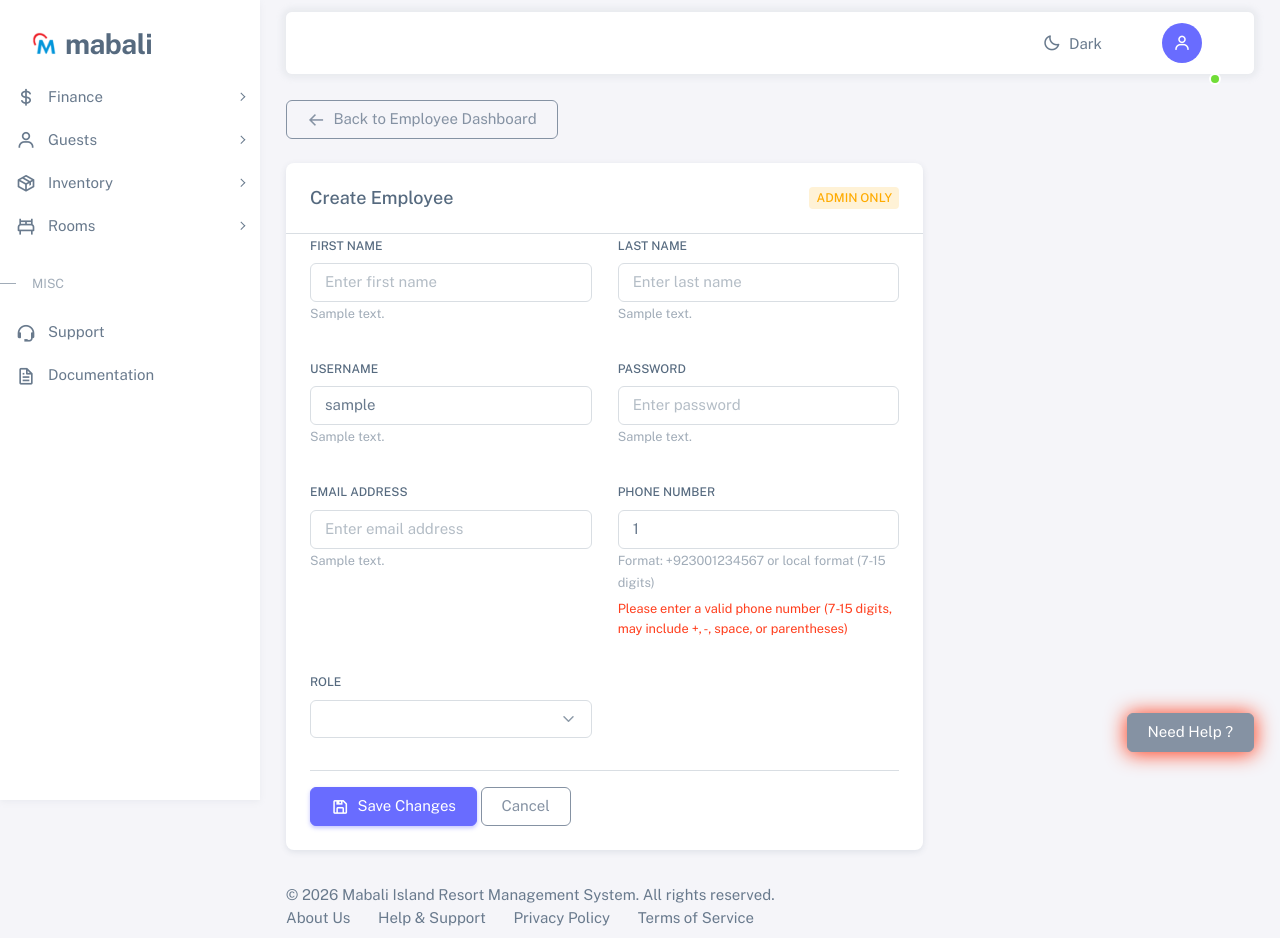
After one commit to 7aib/mabali_resort_management, a Django app: template authentication/templates/employee_create.html in a window 1280 px wide. The commit adds this page. Run offline with Django 5.2, Linux system fonts and the light colour scheme; the template is opened without the code that fills it: most values are stand-ins (such as "Sample title", 1, 10 or a date in 2020); lists and menus that the app fills with data are empty; some libraries are stand-ins or nearby versions.

Commit message:
feat: add employee and navbar fixes

```diff
--- /dev/null
+++ b/authentication/templates/employee_create.html
@@ -0,0 +1,159 @@
+{% extends "base.html" %}
+{% block title %}Create Employee {% endblock %}
+
+{% block content %}
+<div class="row g-4">
+  <!-- Back Button -->
+  <div class="col-12">
+    <a href="{% url 'employee_dashboard' %}" class="btn btn-outline-secondary">
+      <i class="bx bx-arrow-back me-2"></i>Back to Employee Dashboard
+    </a>
+  </div>
+
+  <!-- Create Form -->
+  <div class="col-12 col-lg-8">
+    <div class="card">
+      <div class="card-header border-bottom">
+        <div class="d-flex justify-content-between align-items-center">
+          <h5 class="m-0">Create Employee</h5>
+          <span class="badge bg-label-warning">Admin Only</span>
+        </div>
+      </div>
+      <div class="card-body">
+
+
+        <form method="post" class="needs-validation">
+          {% csrf_token %}
+
+          {% comment %} <div class="alert alert-info mb-3">
+            <i class="bx bx-info-circle me-2"></i>
+            <strong>Current Employee:</strong> {{ employee.get_full_name|default:employee.username }} (@{{ employee.username }})
+          </div> {% endcomment %}
+
+          <div class="row mb-3">
+            <div class="col-md-6">
+              {% include 'components/forms/input.html' with id="first_name" label="First Name" value=employee.first_name placeholder="Enter first name" %}
+            </div>
+            <div class="col-md-6">
+              {% include 'components/forms/input.html' with id="last_name" label="Last Name" value=employee.last_name placeholder="Enter last name" %}
+            </div>
+          </div>
+
+            <div class="row mb-3">
+            <div class="col-md-6">
+              {% include 'components/forms/input.html' with id="username" label="Username" value=employee.username placeholder="Enter username" %}
+            </div>
+            <div class="col-md-6">
+              {% include 'components/forms/input.html' with id="password" label="Password" type="password" value=employee.password placeholder="Enter password" %}
+            </div>
+          </div>
+
+          <div class="row mb-3">
+            <div class="col-md-6">
+              {% include 'components/forms/input.html' with type="email" id="email" label="Email Address" value=employee.email placeholder="Enter email address" %}
+            </div>
+            <div class="col-md-6">
+              {% include 'components/forms/input.html' with type="tel" id="phone_number" label="Phone Number" value=employee.phone_number|default:'+92' placeholder="+923001234567" pattern="^\+?[0-9\s\-\(\)]{7,15}$" minlength="7" maxlength="15" title="Phone number must be 7-15 digits long. Use format: +923001234567 or 03001234567" help_text="Format: +923001234567 or local format (7-15 digits)" error_id="phone_error" error_msg="Please enter a valid phone number (7-15 digits, may include +, -, space, or parentheses)" %}
+            </div>
+          </div>
+
+          <div class="row mb-3">
+            <div class="col-md-6">
+              {% include 'components/forms/select.html' with id="role" label="Role" options=roles current_value=employee.role required=True %}
+            </div>
+          </div>
+
+          <hr>
+
+          <div class="row">
+            <div class="col-12">
+              <button type="submit" class="btn btn-primary">
+                <i class="bx bx-save me-2"></i>Save Changes
+              </button>
+              <a href="{% url 'employee_dashboard' %}" class="btn btn-outline-secondary">Cancel</a>
+            </div>
+          </div>
+        </form>
+      </div>
+    </div>
+  </div>
+</div>
+
+<style>
+  .avatar {
+    display: inline-flex;
+    align-items: center;
+    justify-content: center;
+    width: 5rem;
+    height: 5rem;
+    border-radius: 50%;
+  }
+  .avatar-xl {
+    width: 5rem;
+    height: 5rem;
+  }
+  .bg-label-primary {
+    background-color: rgba(105, 108, 255, 0.1);
+    color: #696cff;
+  }
+  .bg-label-info {
+    background-color: rgba(10, 184, 255, 0.1);
+    color: #0ab8ff;
+  }
+  .bg-label-warning {
+    background-color: rgba(251, 146, 60, 0.1);
+    color: #f97316;
+  }
+</style>
+
+<script>
+  // Phone number validation
+  document.addEventListener('DOMContentLoaded', function() {
+    const phoneInput = document.getElementById('phone_number');
+    const phoneError = document.getElementById('phone_error');
+    const form = document.querySelector('form');
+
+    if (!phoneInput) return;
+
+    // Real-time validation feedback
+    phoneInput.addEventListener('input', function() {
+      validatePhoneNumber();
+    });
+
+    // Form submission validation
+    form.addEventListener('submit', function(e) {
+      if (phoneInput.value.trim() && !validatePhoneNumber()) {
+        e.preventDefault();
+        phoneInput.focus();
+        return false;
+      }
+    });
+
+    function validatePhoneNumber() {
+      const value = phoneInput.value.trim();
+
+      // If empty, it's optional so valid
+      if (!value) {
+        phoneInput.classList.remove('is-invalid');
+        phoneError.style.display = 'none';
+        return true;
+      }
+
+      // Pattern: allows +, digits, spaces, dashes, parentheses
+      // Length: 7-15 characters (excluding special chars won't count towards limit)
+      const pattern = /^\+?[0-9\s\-\(\)]{7,15}$/;
+      const digitCount = value.replace(/\D/g, '').length;
+
+      if (pattern.test(value) && digitCount >= 7 && digitCount <= 15) {
+        phoneInput.classList.remove('is-invalid');
+        phoneError.style.display = 'none';
+        return true;
+      } else {
+        phoneInput.classList.add('is-invalid');
+        phoneError.style.display = 'block';
+        return false;
+      }
+    }
+  });
+</script>
+{% endblock %}
--- a/authentication/urls.py
+++ b/authentication/urls.py
@@ -5,6 +5,7 @@ from .views import (
     login_view,
     employee_dashboard,
     profile_view,
+    employee_create,
     employee_detail,
     employee_edit,
     employee_delete
@@ -15,6 +16,7 @@ urlpatterns = [
     path("logout/", logout_view, name="logout"),
     path("profile/", profile_view, name="profile"),
     path("employee_dashboard/", employee_dashboard, name="employee_dashboard"),
+    path("employee_create/", employee_create, name="employee_create"),
     path("employee/<int:pk>/", employee_detail, name="employee_detail"),
     path("employee/<int:pk>/edit/", employee_edit, name="employee_edit"),
     path("employee/<int:pk>/delete/", employee_delete, name="employee_delete"),
--- a/templates/cash_counters/entry_form.html
+++ b/templates/cash_counters/entry_form.html
@@ -65,7 +65,7 @@
 
         <!-- ① Phone Number + live status badge -->
         <div class="col-12 col-md-4">
-          {% include "components/forms/input.html" with id="id_phone_number" name="phone_number" label="Phone Number *" type="tel" placeholder="+923001234567" required=True %}
+          {% include "components/forms/input.html" with id="id_phone_number" name="phone_number" value=employee.phone_number|default:'+92' label="Phone Number *" type="tel" placeholder="+923001234567" required=True %}
           <!-- Reusable status badge — JS will update its class/text dynamically -->
           <div class="mt-n2 mb-2">
             {% include "components/forms/status_badge.html" with badge_id="statusBadge" idle_text="Enter phone to detect status" %}
--- a/templates/components/sidenav.html
+++ b/templates/components/sidenav.html
@@ -25,7 +25,7 @@
     {% if request.user.is_superuser %}
     <ul class="menu-inner py-1">
       <!-- Dashboard -->
-      <li class="menu-item active">
+      <li class="menu-item {% if request.resolver_match.url_name == 'dashboard' %}active{% endif %}">
         <a href="{% url 'dashboard' %}" class="menu-link">
           <i class="menu-icon tf-icons bx bx-home-circle"></i>
           <div data-i18n="Dashboard">Dashboard</div>
@@ -35,13 +35,13 @@
 
       <!-- Human Resource - CEO and HR Manager only -->
       {% if request.user.role == 'CEO' or request.user.role == 'HR_MANAGER' %}
-      <li class="menu-item">
+      <li class="menu-item {% if request.resolver_match.url_name == 'employee_dashboard' or request.resolver_match.url_name == 'employee_create' or request.resolver_match.url_name == 'employee_detail' or request.resolver_match.url_name == 'employee_edit' %}open{% endif %}">
         <a href="javascript:void(0);" class="menu-link menu-toggle">
           <i class="menu-icon tf-icons bx bx-group"></i>
           <div data-i18n="Human Resource">Human Resource</div>
         </a>
         <ul class="menu-sub">
-          <li class="menu-item">
+          <li class="menu-item {% if request.resolver_match.url_name == 'employee_dashboard' or request.resolver_match.url_name == 'employee_create' or request.resolver_match.url_name == 'employee_detail' or request.resolver_match.url_name == 'employee_edit' %}active{% endif %}">
             <a href="{% url 'employee_dashboard' %}" class="menu-link">
               <div data-i18n="Employees">Employees</div>
             </a>
@@ -60,8 +60,9 @@
       </li>
       {% endif %}
 
-      <!-- Cash Counters -->
-      <li class="menu-item">
+      <!-- Cash Counters - CEO, Cashier, Main Cashier and HR Manager only -->
+      {% if request.user.role == 'CEO' or request.user.role == 'CASHIER' or request.user.role == 'MAIN_CASHIER' or request.user.role == 'HR_MANAGER' %}
+      <li class="menu-item {% if request.resolver_match.url_name == 'entry_form' or request.resolver_match.url_name == 'daily_sales' %}open{% endif %}">
         <a href="javascript:void(0);" class="menu-link menu-toggle">
           <i class="menu-icon tf-icons bx bx-calculator"></i>
           <div data-i18n="Cash Counters">Cash Counters</div>
@@ -84,6 +85,7 @@
           </li>
         </ul>
       </li>
+      {% endif %}
 
       <!-- Finance -->
       <li class="menu-item">
```
Also changed, not shown: authentication/templates/employee_dashboard.html (+8 -1 lines), authentication/views.py (+82 -15 lines), dashboard/views.py (+10 -10 lines), mabali_resort_management/decorators.py (added, +16 -0 lines).
